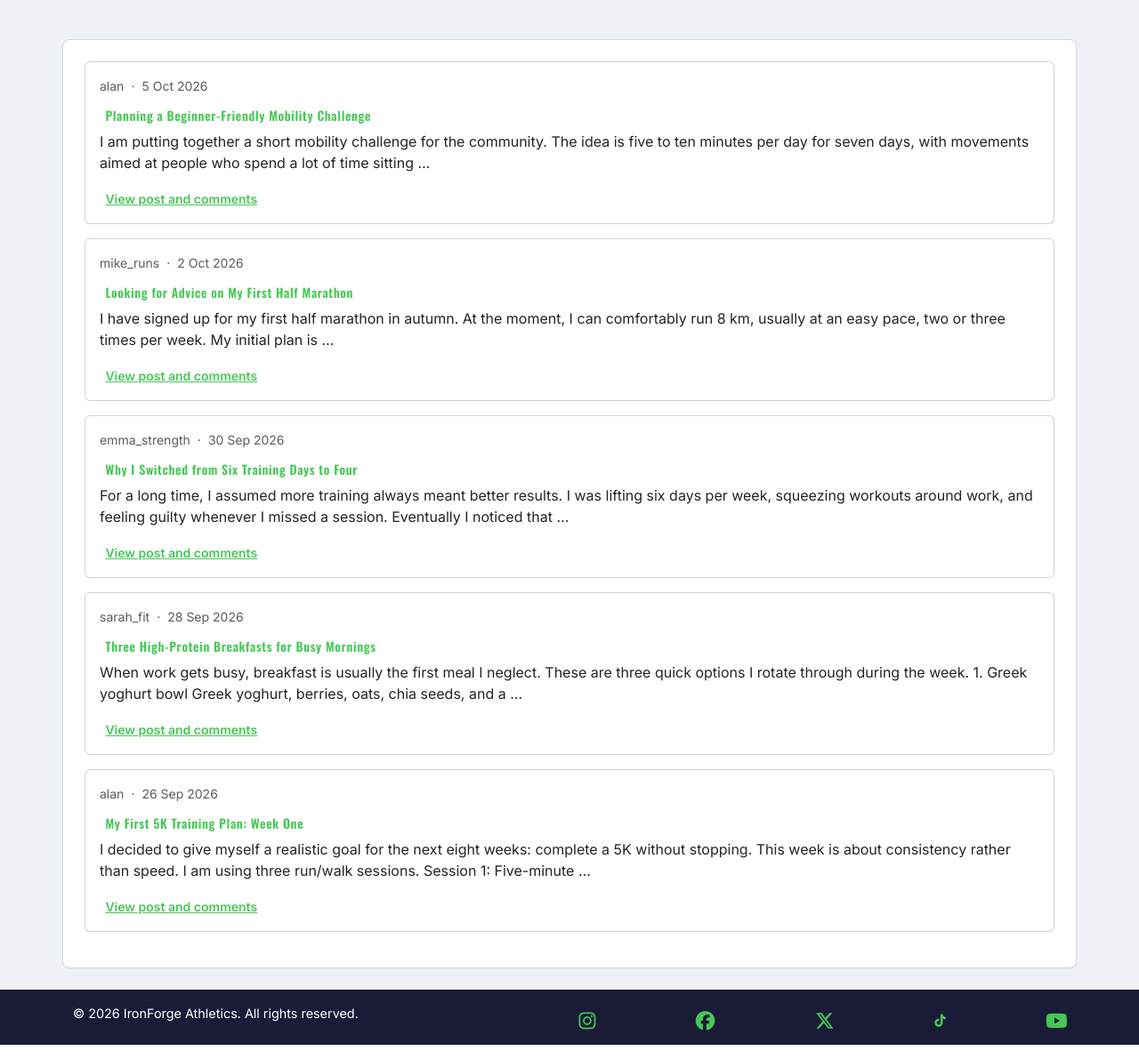
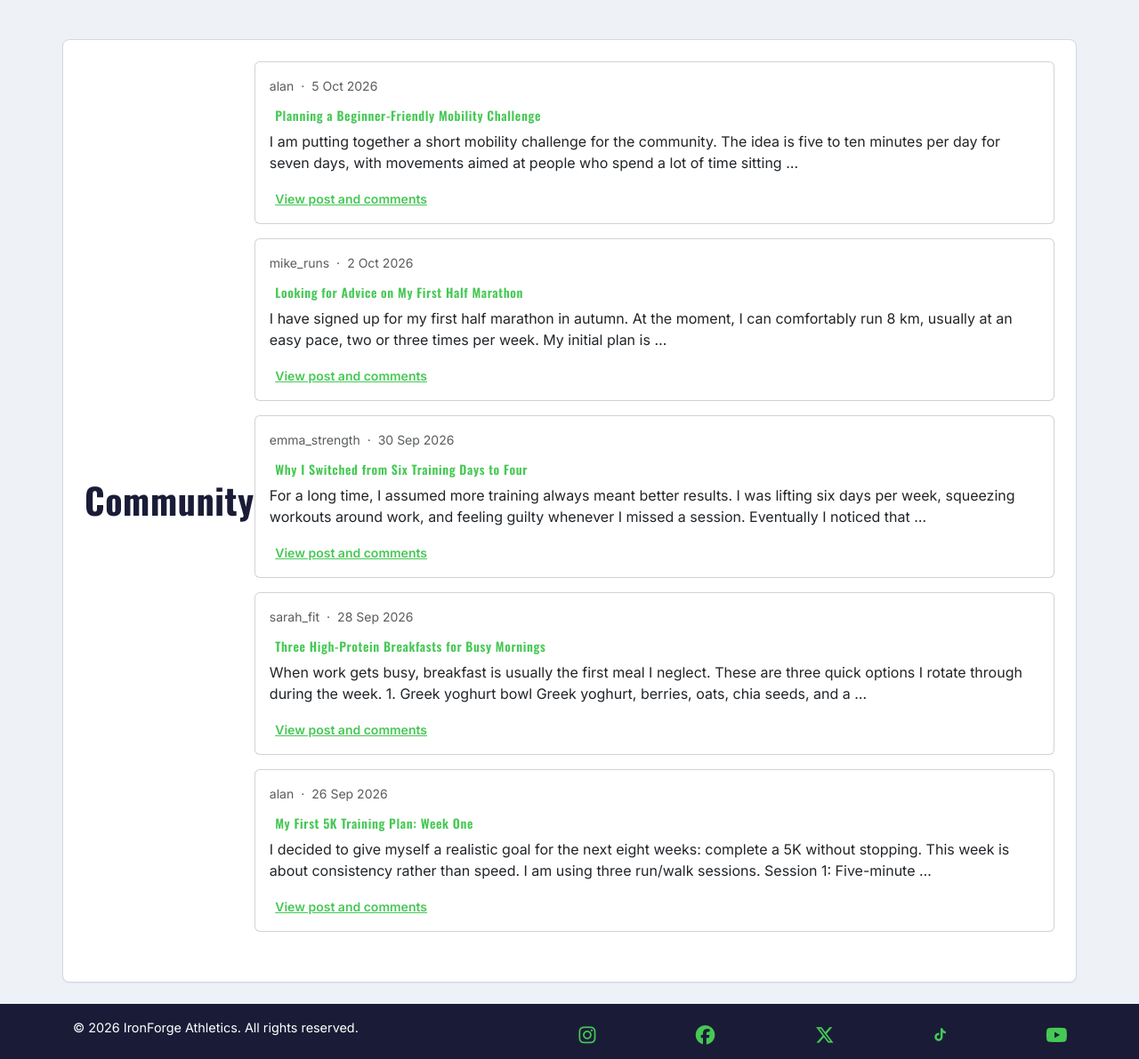
Before and after one commit to alancoomeynts-hub/ironforge-athletics, a Django app: template community/templates/community/community.html in a window 1280 px wide. Shown: the part 145-1336 px from the top of the page at 89% size. Run offline with Django 5.2, Linux system fonts and the light colour scheme; the template is opened without the code that fills it: values that come from a table or form of the project are taken from there, others are empty; data comes from the database, SQL or seed files in the repository; some libraries are stand-ins or nearby versions.

Commit message:
Validate pages and fix issues with community and membership  templates

```diff
--- a/community/templates/community/community.html
+++ b/community/templates/community/community.html
@@ -1,5 +1,5 @@
 {% extends "base.html" %}
-{% block title %}Community{% endblock %}
+{% block extra_title %}- Community{% endblock %}
 {% load static %}
 {% block extra_css %}
     <link rel="stylesheet" href="{% static 'css/community.css' %}">
@@ -7,9 +7,9 @@
 {% block content %}
     <div class="content__wrapper container my-4 p-4">
         <!-- Title New Post Modal Button-->
+        <div class="d-flex justify-content-between align-items-center mb-3">
+            <h1>Community</h1>
             {% if can_access %}
-            <div class="d-flex justify-content-between align-items-center mb-3">
-                <h1 >Community</h1>
                 <button type="button"
                         class="cta-btn-secondary btn"
                         data-bs-toggle="modal"
@@ -33,7 +33,7 @@
                                 <a class="text-decoration-none community__link"
                                    href="{% url 'community:post' post.pk post.slug %}">{{ post.title }}</a>
                             </h2>
-                        <div class="card-text mb-3">{{ post.content|truncatewords:35|linebreaks }}</div>
+                            <div class="card-text mb-3">{{ post.content|truncatewords_html:35|safe }}</div>
                             <a href="{% url 'community:post' post.pk post.slug %}"
                                class="small community__link">View post and comments</a>
                         </div>
@@ -46,12 +46,12 @@
                     <nav aria-label="Community post pages">
                         {% if published_posts.has_previous %}
                             <a href="?page={{ published_posts.previous_page_number }}"
-                           class="community__link">Previous</a>
+                               class="community__link">Previous Page</a>
                         {% endif %}
                         <span>Page {{ published_posts.number }} of {{ published_posts.paginator.num_pages }}</span>
                         {% if published_posts.has_next %}
                             <a href="?page={{ published_posts.next_page_number }}"
-                           class="community__link">Next</a>
+                               class="community__link">Next Page</a>
                         {% endif %}
                     </nav>
                 {% endif %}
@@ -61,6 +61,7 @@
                  id="newPostModal"
                  tabindex="-1"
                  aria-labelledby="newPostModalLabel"
+                 role="dialog"
                  aria-hidden="true">
                 <div class="modal-dialog modal-fullscreen-sm-down">
                     <div class="modal-content">
--- a/community/templates/includes/edit_comment_modals.html
+++ b/community/templates/includes/edit_comment_modals.html
@@ -3,6 +3,7 @@
      id="editCommentModal"
      tabindex="-1"
      aria-labelledby="editCommentModalLabel"
+     role="dialog"
      aria-hidden="true">
     <div class="modal-dialog modal-fullscreen-sm-down">
         <div class="modal-content">
--- a/shop/templates/shop/product_list.html
+++ b/shop/templates/shop/product_list.html
@@ -5,7 +5,7 @@
     <link rel="stylesheet" href="{% static 'css/shop.css' %}">
 {% endblock %}
 {% block content %}
-    <div class="content__wrapper m-4 py-5 ">
+    <div class="content__wrapper m-4 py-5">
         <h1 class="text-center">Shop</h1>
         <!-- render product catalogue as Bootstrap tabs -->
         <ul class="shop__tabs nav nav-pills nav-justified flex-column flex-lg-row gap-2 my-4">
```
Also changed, not shown: community/templates/includes/edit_post_modals.html (+5 -3 lines), membership/templates/membership/join.html (+13 -11 lines). Lines whose indentation alone changed are shown as unchanged.
